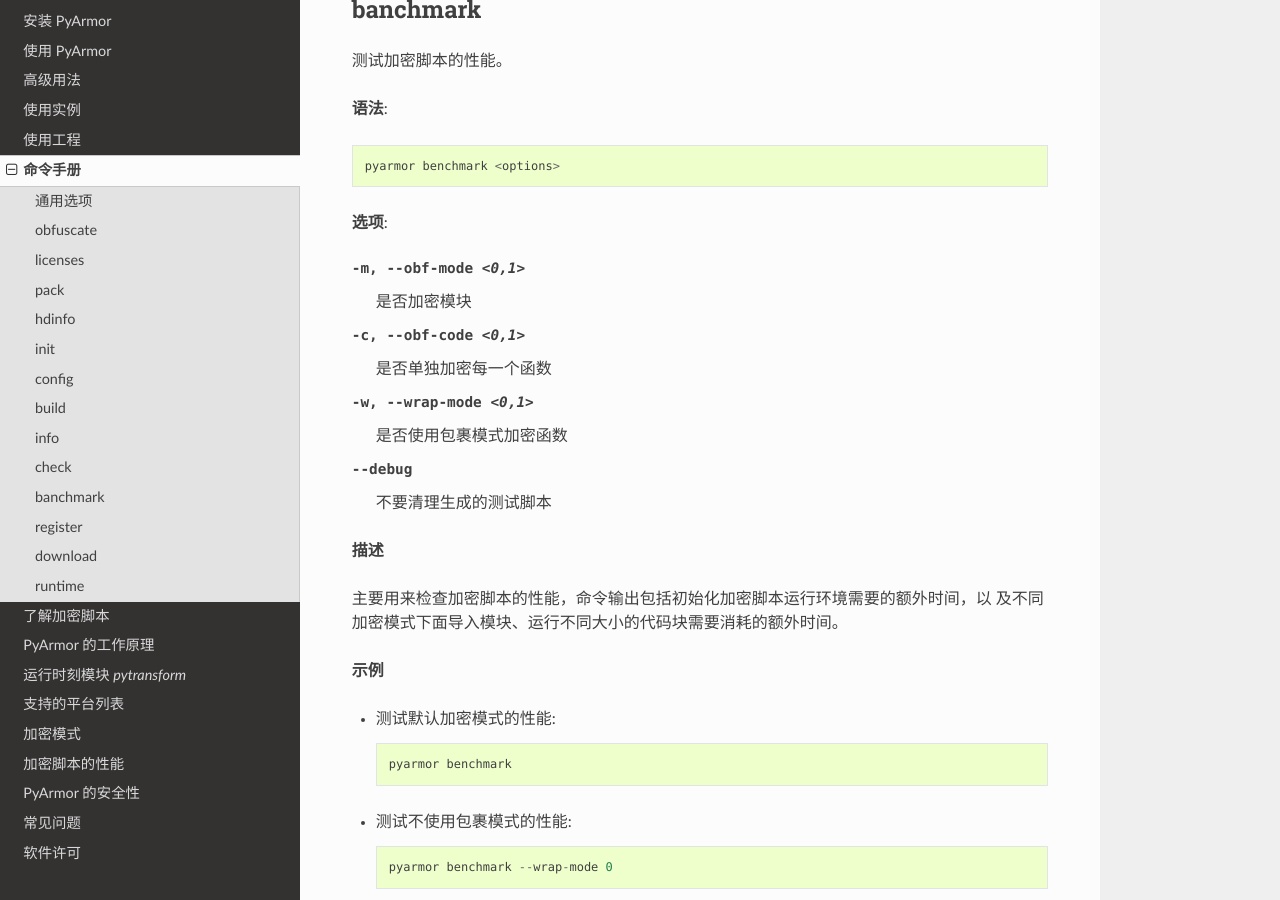
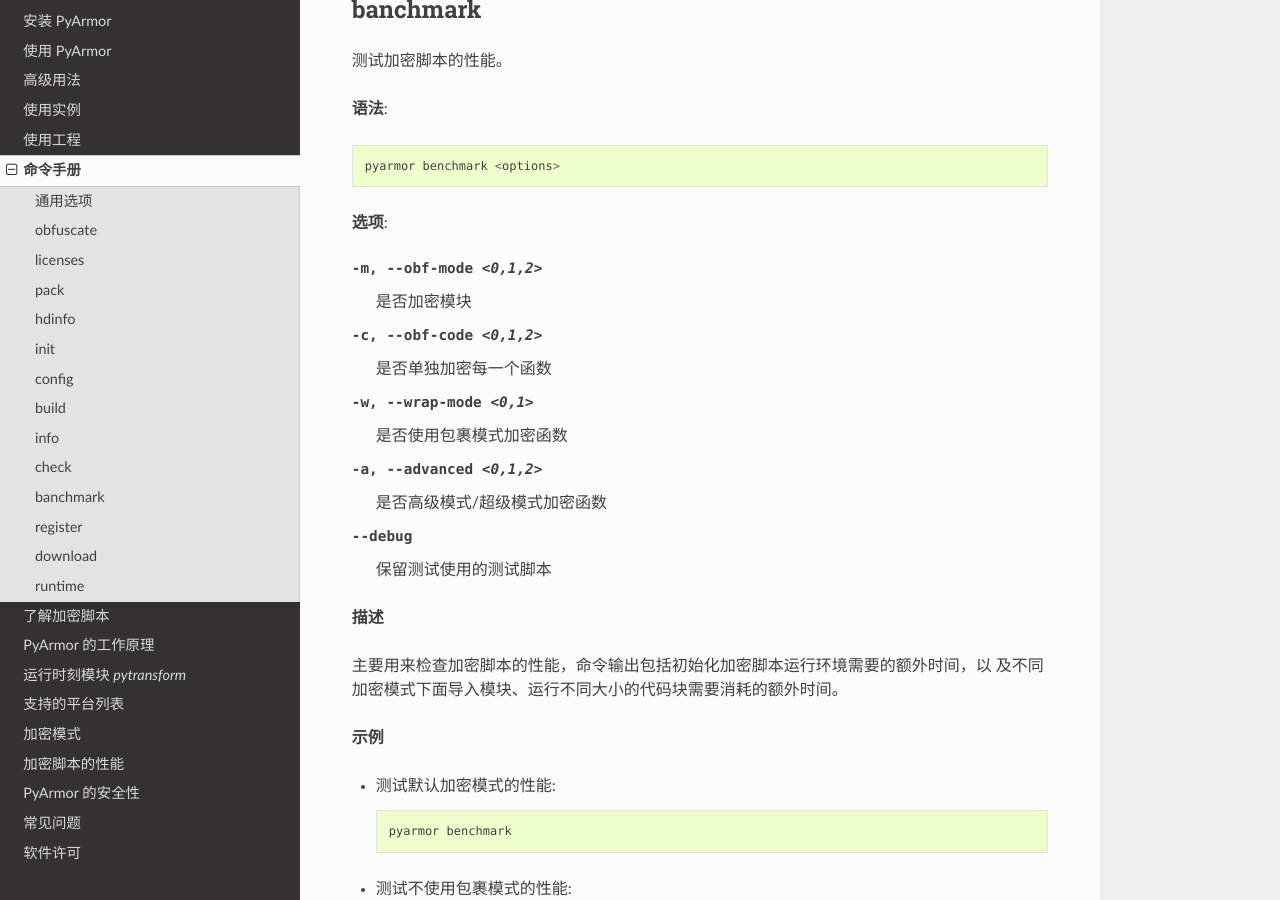
Before and after one commit to dashingsoft/pyarmor-docs-zh, a Sphinx documentation site: the page built from docs/man.rst, in a window 1280 px wide and 900 px high, scrolled down 22360 px. Built offline with Sphinx 7.4.7 and the Read the Docs theme 2.0.0, drawn with Linux system fonts in a browser that asks for light colours.

Commit message:
Add new option for benchmark

```diff
--- a/docs/man.rst
+++ b/docs/man.rst
@@ -821,10 +821,11 @@
 
 **选项**:
 
--m, --obf-mode <0,1>   是否加密模块
--c, --obf-code <0,1>   是否单独加密每一个函数
--w, --wrap-mode <0,1>  是否使用包裹模式加密函数
---debug                不要清理生成的测试脚本
+-m, --obf-mode <0,1,2>   是否加密模块
+-c, --obf-code <0,1,2>   是否单独加密每一个函数
+-w, --wrap-mode <0,1>    是否使用包裹模式加密函数
+-a, --advanced <0,1,2>   是否高级模式/超级模式加密函数
+--debug                  保留测试使用的测试脚本
 
 **描述**
 
```
